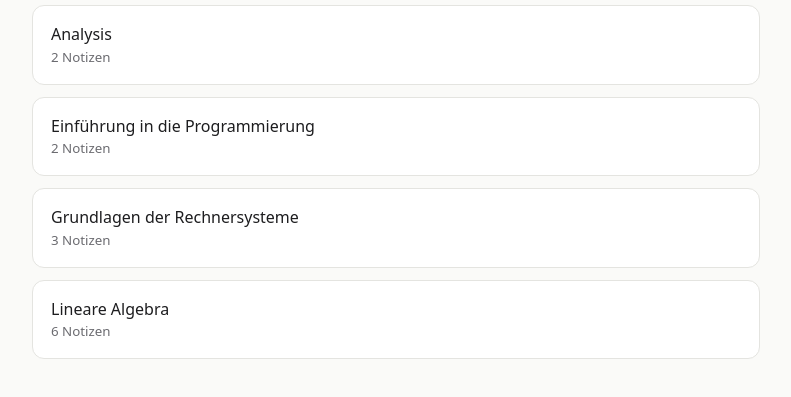
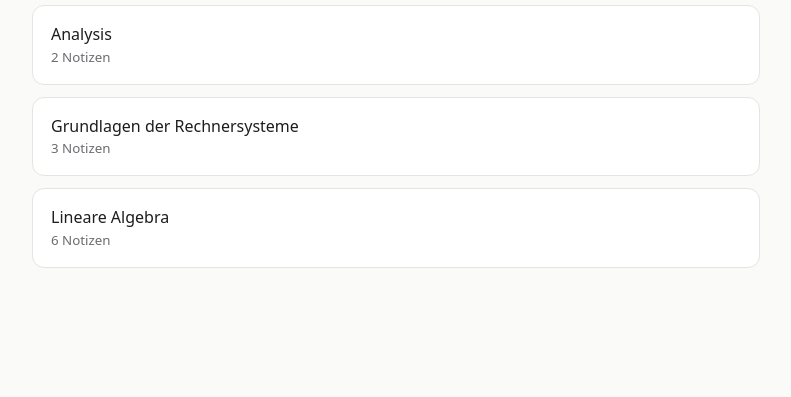
Before and after one commit to FlowerJoke/notes, a plain HTML site: page index.html in a window 1280 px wide. Shown: the part 81-478 px from the top of the page, without its empty margins (244-1035 px from the left). Drawn offline with Linux system fonts and the light colour scheme.

Commit message:
alle Fächer: Notizen aktualisiert

```diff
--- a/index.html
+++ b/index.html
@@ -9,4 +9,4 @@ p.sub{color:var(--mut);margin:0 0 28px}a{color:var(--acc);text-decoration:none}a
 .row{display:flex;align-items:center;justify-content:space-between;gap:12px;background:var(--card);border:1px solid var(--line);border-radius:12px;padding:12px 18px}
 .row span{overflow-wrap:anywhere}.row .acts{display:flex;gap:16px;white-space:nowrap}.back{display:inline-block;margin-bottom:18px}
 footer{margin-top:40px;color:var(--mut);font-size:.85rem}
-</style></head><body><main><h1>Notizen</h1><div class="grid"><a class="card" href="Analysis/">Analysis<small>2 Notizen</small></a><a class="card" href="Einf%C3%BChrung%20in%20die%20Programmierung/">Einführung in die Programmierung<small>2 Notizen</small></a><a class="card" href="Grundlagen%20der%20Rechnersysteme/">Grundlagen der Rechnersysteme<small>3 Notizen</small></a><a class="card" href="Lineare%20Algebra/">Lineare Algebra<small>6 Notizen</small></a></div></main></body></html>
+</style></head><body><main><h1>Notizen</h1><div class="grid"><a class="card" href="Analysis/">Analysis<small>2 Notizen</small></a><a class="card" href="Grundlagen%20der%20Rechnersysteme/">Grundlagen der Rechnersysteme<small>3 Notizen</small></a><a class="card" href="Lineare%20Algebra/">Lineare Algebra<small>6 Notizen</small></a></div></main></body></html>
```
Also changed, not shown: 14 other files.
